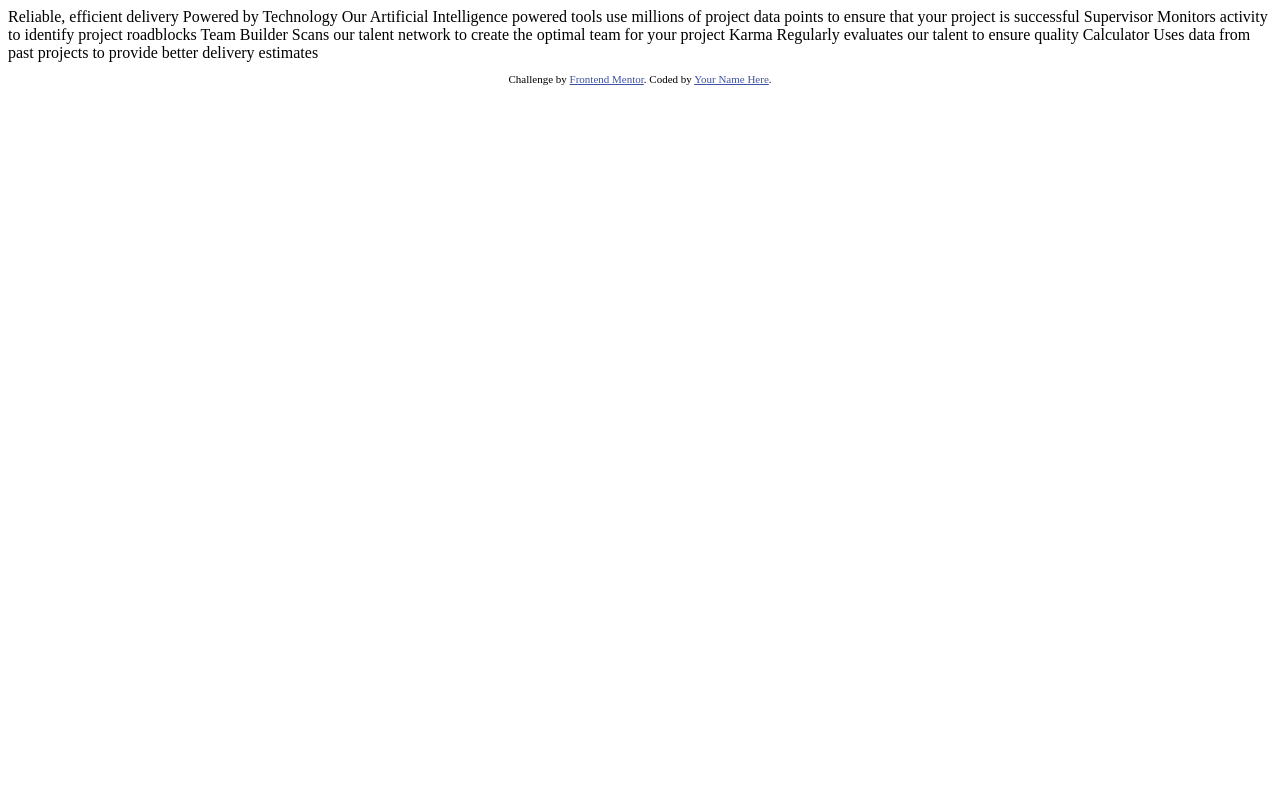
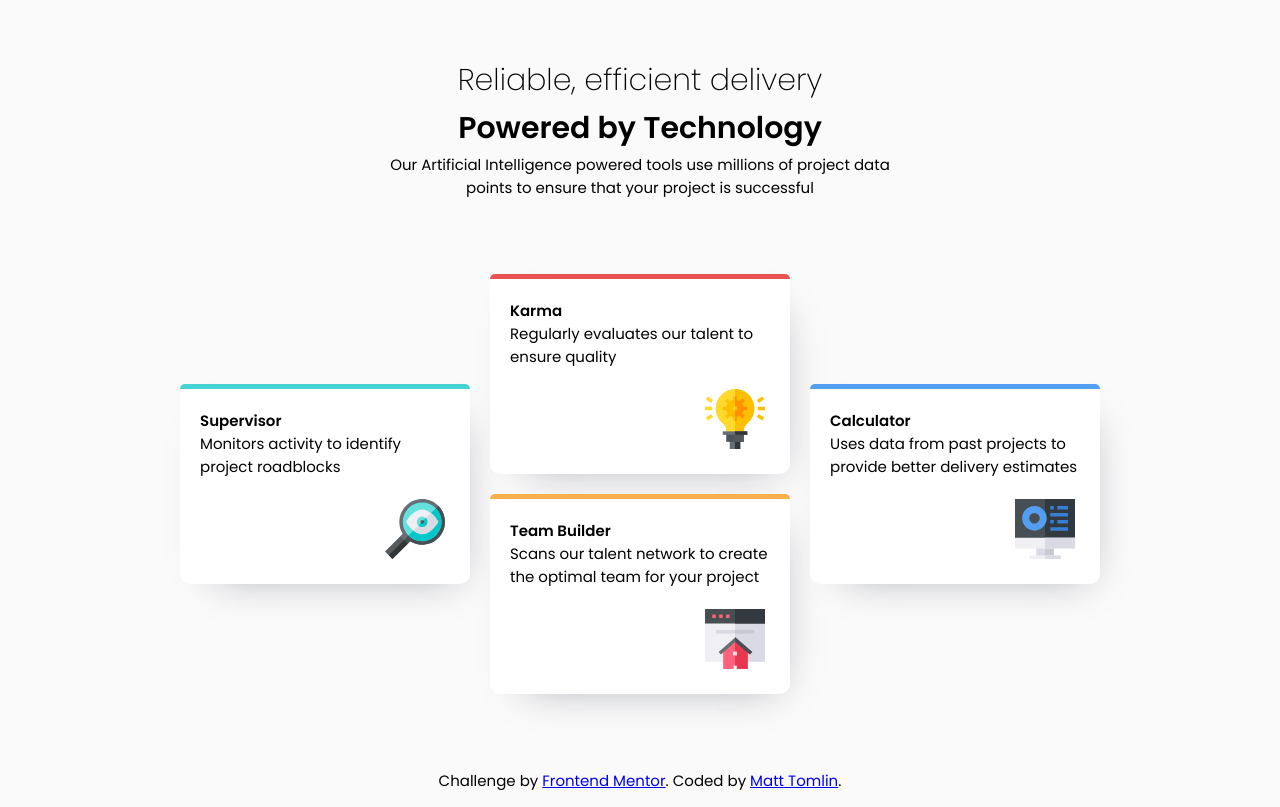
Before and after one commit to mmtomlin/my-four-card-feature-section, a plain HTML site: page index.html in a window 1280 px wide. Drawn offline with Linux system fonts and the light colour scheme.

Commit message:
First design

```diff
--- a/index.html
+++ b/index.html
@@ -1,44 +1,93 @@
 <!DOCTYPE html>
 <html lang="en">
   <head>
-  <meta charset="UTF-8">
-  <meta name="viewport" content="width=device-width, initial-scale=1.0"> <!-- displays site properly based on user's device -->
+    <meta charset="UTF-8" />
+    <meta name="viewport" content="width=device-width, initial-scale=1.0" />
+    <!-- displays site properly based on user's device -->
 
-  <link rel="icon" type="image/png" sizes="32x32" href="./images/favicon-32x32.png">
-
+    <link
+      rel="icon"
+      type="image/png"
+      sizes="32x32"
+      href="./images/favicon-32x32.png"
+    />
     <title>Frontend Mentor | Four card feature section</title>
 
     <!-- Feel free to remove these styles or customise in your own stylesheet 👍 -->
-  <style>
-    .attribution { font-size: 11px; text-align: center; }
-    .attribution a { color: hsl(228, 45%, 44%); }
-  </style>
+
+    <link
+      href="https://fonts.googleapis.com/css2?family=Poppins:wght@200;400;600&display=swap"
+      rel="stylesheet"
+    />
+    <link rel="stylesheet" href="styles.css" />
   </head>
   <body>
-
+    <div class="top-box">
+      <h1>
         Reliable, efficient delivery
+      </h1>
+      <h2>
         Powered by Technology
-
-  Our Artificial Intelligence powered tools use millions of project data points
-  to ensure that your project is successful
-
+      </h2>
+      <p>
+        Our Artificial Intelligence powered tools use millions of project data
+        points to ensure that your project is successful
+      </p>
+    </div>
+    <div class="card-holder-holder">
+      <div class="card-holder">
+        <div class="card">
+          <div class="card-top cyan"></div>
+          <div class="card-body">
+            <h4>
               Supervisor
+            </h4>
             Monitors activity to identify project roadblocks
-
+          </div>
+              <img src="images/icon-supervisor.svg" alt="" />
+        </div>
+        <div class="middle-container">
+          <div class="card">
+            <div class="card-top red"></div>
+            <div class="card-body">
+              <h4>
+                Karma
+              </h4>
+              Regularly evaluates our talent to ensure quality
+            </div>
+              <img src="images/icon-karma.svg" alt="" />
+          </div>
+          <div class="card">
+            <div class="card-top orange"></div>
+            <div class="card-body">
+              <h4>
                 Team Builder
-  Scans our talent network to create the optimal team for your project
-
-  Karma
-  Regularly evaluates our talent to ensure quality
-
+              </h4>
+              Scans our talent network to create the optimal team for your
+              project
+            </div>
+              <img src="images/icon-team-builder.svg" alt="" />
+          </div>
+        </div>
+        <div class="card">
+          <div class="card-top blue"></div>
+          <div class="card-body">
+            <h4>
               Calculator
+            </h4>
             Uses data from past projects to provide better delivery estimates
-
+          </div>
+            <img src="images/icon-calculator.svg" alt="" />
+        </div>
+      </div>
+    </div>
 
     <footer>
       <p class="attribution">
-      Challenge by <a href="https://www.frontendmentor.io?ref=challenge" target="_blank">Frontend Mentor</a>.
-      Coded by <a href="#">Your Name Here</a>.
+        Challenge by
+        <a href="https://www.frontendmentor.io?ref=challenge" target="_blank"
+          >Frontend Mentor</a
+        >. Coded by <a href="#">Matt Tomlin</a>.
       </p>
     </footer>
   </body>
--- a/styles.css
+++ b/styles.css
@@ -0,0 +1,100 @@
+body {
+  font-family: "poppins", sans-serif;
+  font-weight: 400;
+  font-size: 15px;
+  text-align: center;
+  background-color: hsl(0, 0%, 98%);
+}
+
+img {
+  margin: 5px;
+  height: 60px;
+  width: 60px;
+  position: absolute;
+  right: 20px;
+  bottom: 20px;
+}
+
+h1 {
+  margin-top: 50px;
+  font-size: 30px;
+  font-weight: 200;
+}
+
+h2 {
+  font-size: 30px;
+  font-weight: 600;
+  line-height: 0rem;
+}
+
+h4 {
+ font-weight: 600;
+ margin: 0px;
+}
+
+.top-box {
+  width: 500px;
+  display: inline-block;
+}
+
+.card-holder-holder {
+  margin: 40px 0px;
+  display: inline-block;
+}
+
+@media only screen and (min-width: 970px) {
+.card-holder {
+  display: flex;
+  flex-direction: row;
+  width: 940px;
+  justify-content: center;
+  align-items: center;
+}
+}
+
+.card {
+  position: relative;
+  text-align: left;
+  border: 0px;
+  border-radius: 10px;
+  background-color: white;
+  height: 200px;
+  width: 300px;
+  margin: 20px 10px;
+  box-shadow: 11px 16px 40px -24px hsl(229, 6%, 66%);
+}
+
+.card-top {
+  height: 5px;
+  border-top-left-radius: 10px;
+  border-top-right-radius: 10px;
+}
+
+.red {
+  background-color: hsl(0, 78%, 62%);
+}
+
+.blue {
+  background-color: hsl(212, 86%, 64%);
+}
+
+.cyan {
+  background-color: hsl(180, 62%, 55%);
+}
+
+.orange {
+ background-color: hsl(34, 97%, 64%);
+}
+
+.card-body {
+  padding: 20px;
+  position: relative;
+}
+
+.image-holder {
+  display: flex;
+  width: 100%;
+  height: 100%;
+  justify-content: end;
+  align-items: flex-end;
+}
```
Lines whose indentation alone changed are shown as unchanged.
